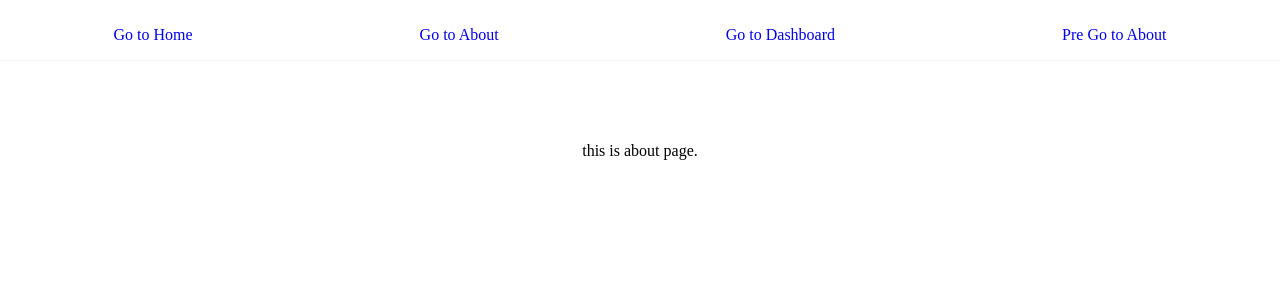
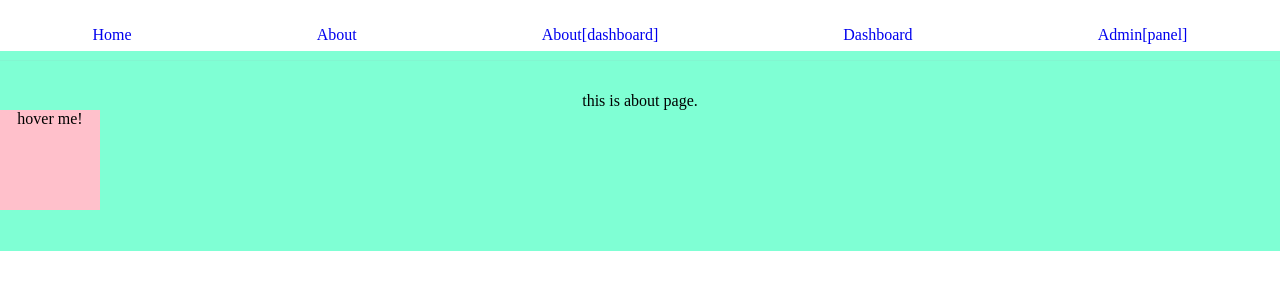
Before and after one commit to Scanood/vue-prefetch-router-link, a Vue app: page /about in a window 1280 px wide. Shown: the top 300 px of the page. Built offline with nearby package versions, Linux system fonts and the light colour scheme.

Commit message:
feat: add tele

```diff
--- a/src/App.vue
+++ b/src/App.vue
@@ -2,14 +2,16 @@
 import { RouterView, RouterLink } from 'vue-router';
 import PrefetchRouterLink from './components/PrefetchRouterLink.vue'
 const name = 'dashboard'
+const panel = 'panel'
 </script>
 
 <template>
   <nav class="nav">
-    <RouterLink to="/">Go to Home</RouterLink>
-    <RouterLink to="/about">Go to About</RouterLink>
-    <RouterLink to="/dashboard">Go to Dashboard</RouterLink>
-    <PrefetchRouterLink to="/about" :prefetchName="name">Pre Go to About</PrefetchRouterLink>
+    <RouterLink to="/">Home</RouterLink>
+    <RouterLink to="/about">About</RouterLink>
+    <PrefetchRouterLink :to="{ name: 'about' }" :prefetchName="name" :teleEnabled="true">About[dashboard]</PrefetchRouterLink>
+    <RouterLink to="/dashboard">Dashboard</RouterLink>
+    <PrefetchRouterLink to="/admin" :prefetchName="panel" :teleEnabled="false">Admin[panel]</PrefetchRouterLink>
   </nav>
 
   <RouterView />
@@ -26,7 +28,7 @@ const name = 'dashboard'
   border-bottom: 1px rgba(156, 163, 175, 0.1) solid;
 }
 
-.nav a {
+.nav * {
   text-decoration: none;
   line-height: 50px;
 }
--- a/src/components/PrefetchRouterLink.vue
+++ b/src/components/PrefetchRouterLink.vue
@@ -1,17 +1,23 @@
 <template>
+    <div @click="clicked = true">
         <RouterLink v-bind="attrs">
             <slot></slot>
         </RouterLink>
+    </div>
 </template>
 
 <script setup>
-import { useAttrs, watch } from 'vue';
+import { useAttrs, watch, ref, useSlots } from 'vue';
 import { RouterLink, useRoute, useRouter, createRouterMatcher } from 'vue-router';
+import { useTele } from './useTele'
 const attrs = useAttrs()
 const props = defineProps({
-    prefetchName: String | Array
+    prefetchName: String | Array,
+    teleEnabled: Boolean
 })
+const clicked = ref(false)
 
+function FomatPrefetchPath() {
     let prefetchName = []
     if (Array.isArray(props.prefetchName)) {
         prefetchName = props.prefetchName
@@ -19,24 +25,33 @@ if (Array.isArray(props.prefetchName)) {
     else if (typeof props.prefetchName === 'string') {
         prefetchName.push(props.prefetchName)
     }
-else {
-    prefetchName.push('/')
+    return prefetchName
 }
 
-const route = useRoute()
+
 const router = useRouter()
 const matcher = createRouterMatcher(router.options.routes, router.options)
 function getRoute(name) {
     return matcher.getRecordMatcher(name).record
 }
 
+const prefetchName = FomatPrefetchPath()
+const route = useRoute()
+const to = router.resolve(attrs.to)
+const tele = useTele(to.fullPath)
 
-watch(() => route.fullPath, (newpath) => {
-    if (newpath === attrs.to) {
+watch([() => route.fullPath, () => tele.getTele()], (newpath) => {
+    if (newpath[0] === to.fullPath && clicked.value) {
+        if (props.teleEnabled && tele.getTele() || !props.teleEnabled) {
             prefetchName.forEach((name) => {
-            const record = getRoute(name).components.default
-            typeof record === 'function' && record()
+                const Component = getRoute(name).components.default
+                if (typeof Component === 'function') {
+                    setTimeout(() => { Component() }, 0)
+                }
             })
+        }
+    } else {
+        clicked.value = false
     }
 }, { immediate: true })
 </script>
--- /dev/null
+++ b/src/components/useTele.js
@@ -0,0 +1,23 @@
+import { ref } from 'vue'
+
+const TeleMap = new Map()
+
+function useTele(name) {
+    if (TeleMap.has(name)) {
+        return TeleMap.get(name)
+    } else {
+        const Tele = {
+            state: ref(false),
+            setTele: function (value) {
+                this.state.value = value
+            },
+            getTele: function () {
+                return this.state.value
+            }
+        }
+        TeleMap.set(name, Tele)
+        return Tele
+    }
+}
+
+export { useTele }
--- a/src/pages/About.vue
+++ b/src/pages/About.vue
@@ -1,6 +1,19 @@
+<script setup>
+import { useTele } from '../components/useTele'
+const tele = useTele('/about')
+function mockEvent() {
+    console.log('hover');
+    tele.setTele(true);
+}
+
+</script>
+
 <template>
     <div class="content">
         this is about page.
+        <div class="hover" @mouseover="mockEvent">
+            hover me!
+        </div>
     </div>
 </template>
 <style scoped>
@@ -10,5 +23,12 @@
     margin: auto;
     text-align: center;
     align-content: center;
+    background-color: aquamarine;
+}
+
+.hover {
+    width: 100px;
+    height: 100px;
+    background-color: pink;
 }
 </style>
--- /dev/null
+++ b/src/pages/Admin.vue
@@ -0,0 +1,14 @@
+<template>
+    <div class="content">
+        this is admin page.
+    </div>
+</template>
+<style scoped>
+.content {
+    width: 100%;
+    height: 200px;
+    margin: auto;
+    text-align: center;
+    align-content: center;
+}
+</style>
--- /dev/null
+++ b/src/pages/Panel.vue
@@ -0,0 +1,14 @@
+<template>
+    <div class="content">
+        this is Panel page.
+    </div>
+</template>
+<style scoped>
+.content {
+    width: 100%;
+    height: 200px;
+    margin: auto;
+    text-align: center;
+    align-content: center;
+}
+</style>
--- a/src/router/index.js
+++ b/src/router/index.js
@@ -2,8 +2,10 @@ import { createWebHistory, createRouter } from 'vue-router'
 
 const routes = [
     { path: '/', component: () => import('../pages/Home.vue') },
-    { path: '/about', component: () => import('../pages/About.vue') },
+    { path: '/about', component: () => import('../pages/About.vue'), name: "about" },
     { path: '/dashboard', component: () => import('../pages/Dashboard.vue'), name: 'dashboard' },
+    { path: '/panel', component: () => import('../pages/Panel.vue'), name: 'panel' },
+    { path: '/admin', component: () => import('../pages/Admin.vue'), name: 'admin' },
 ]
 
 const router = createRouter({
```
Lines whose indentation alone changed are shown as unchanged.
